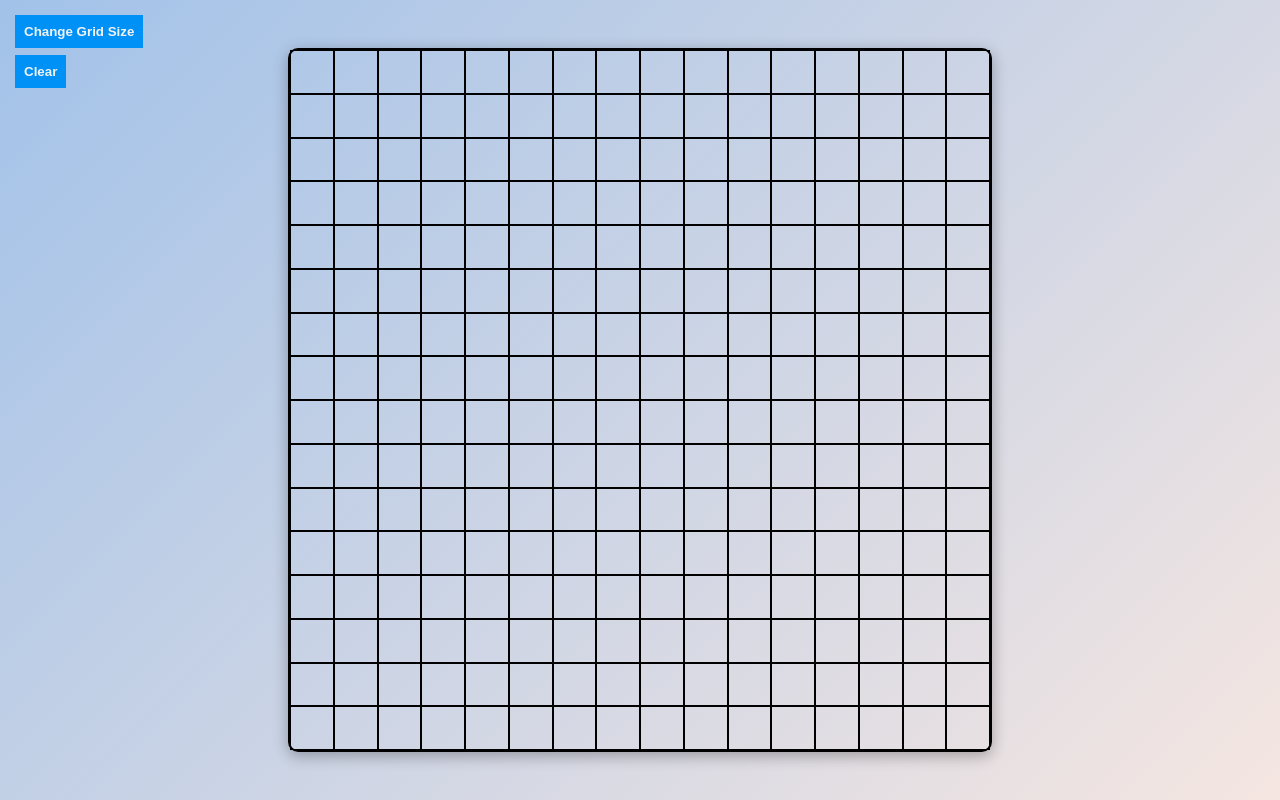
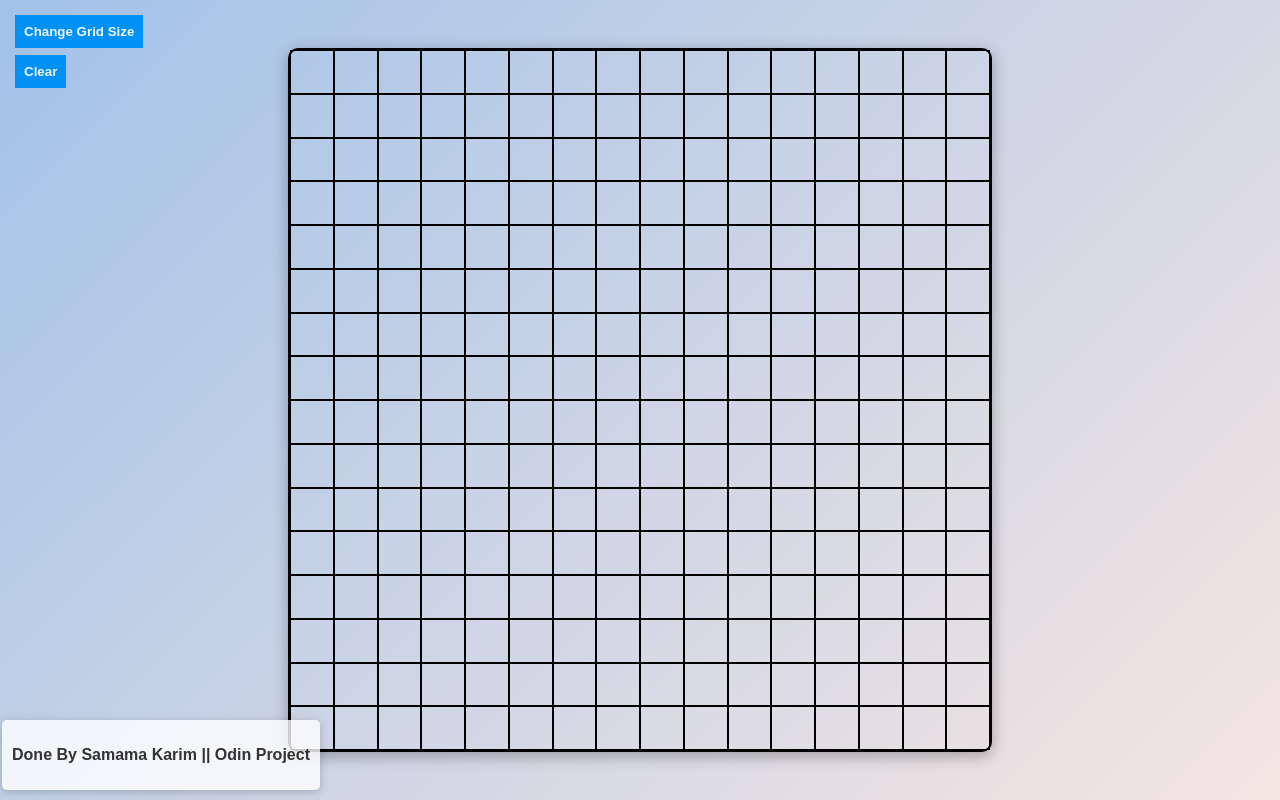
Before and after one commit to SamamaKarim092/Project-Etch-a-Sketch, a plain HTML site: page index.html in a window 1280 px wide. Drawn offline with Linux system fonts and the light colour scheme.

Commit message:
Project Completed
Added footer

```diff
--- a/index.html
+++ b/index.html
@@ -14,6 +14,11 @@
         <button class="clear-size">Clear</button>
     </div>
 
+    <footer>
+        <p>Done By Samama Karim || Odin Project</p>
+    </footer>
+
+
 
 
     <script src="script.js"></script>
--- a/style.css
+++ b/style.css
@@ -66,3 +66,20 @@ body {
 .clear-size:hover {
     background-color: #007bb5; /* Darker shade on hover */
 }
+
+
+footer {
+    position: absolute;        /* Positioning the footer */
+    bottom: 10px;             /* Distance from the bottom */
+    left: 161px;                /* Center the footer horizontally */
+    transform: translateX(-50%); /* Adjust position to truly center it */
+    text-align: center;       /* Center the text */
+    font-size: 16px;          /* Font size */
+    font-weight: 600;         /* Font Boldness */
+    color: #333;              /* Text color */
+    background-color: rgba(255, 255, 255, 0.8); /* Light background for readability */
+    padding: 10px;            /* Padding around the text */
+    border-radius: 5px;      /* Rounded corners */
+    box-shadow: 0 2px 10px rgba(0, 0, 0, 0.2); /* Subtle shadow effect */
+    width: auto;              /* Allow the footer to adjust its width */
+}
```
